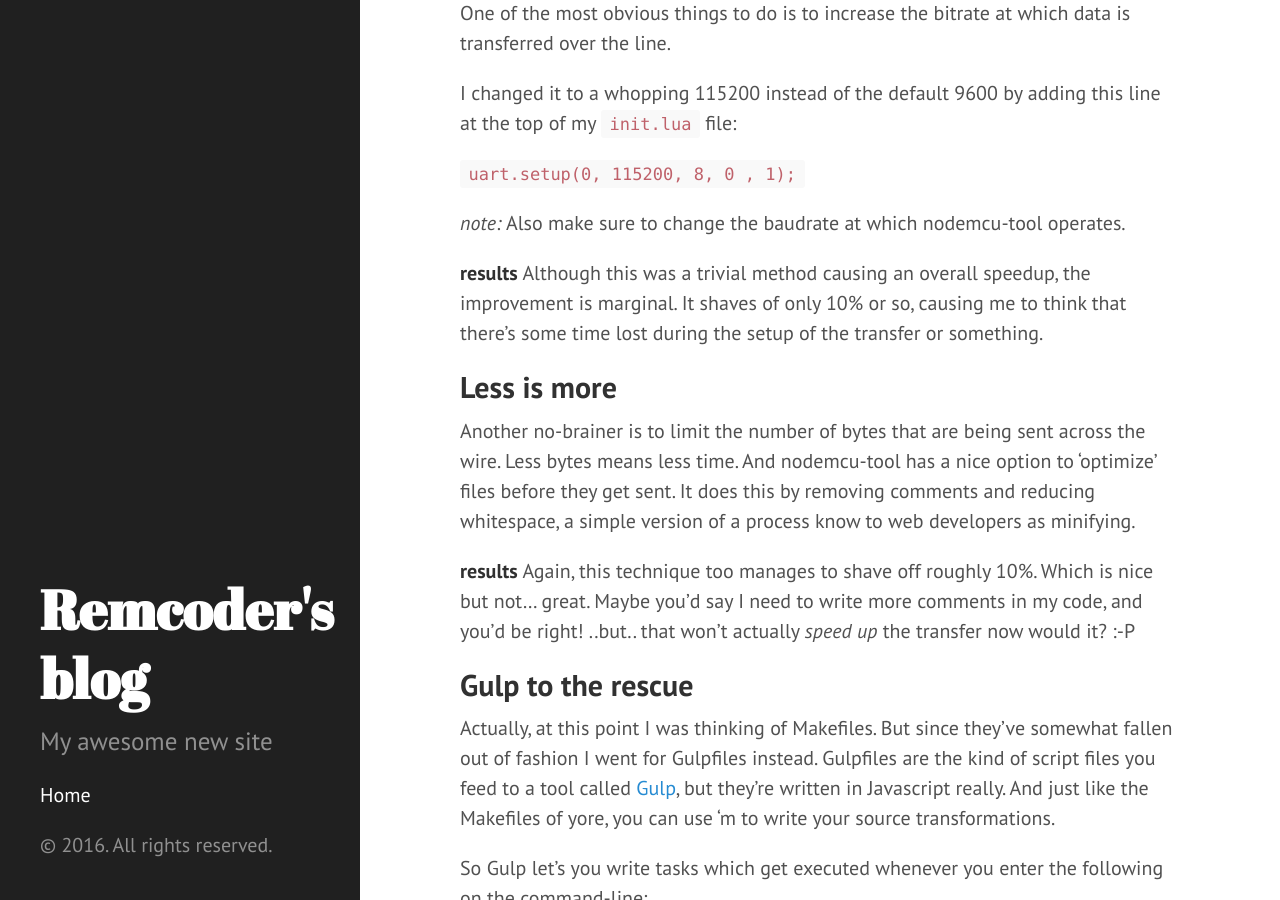
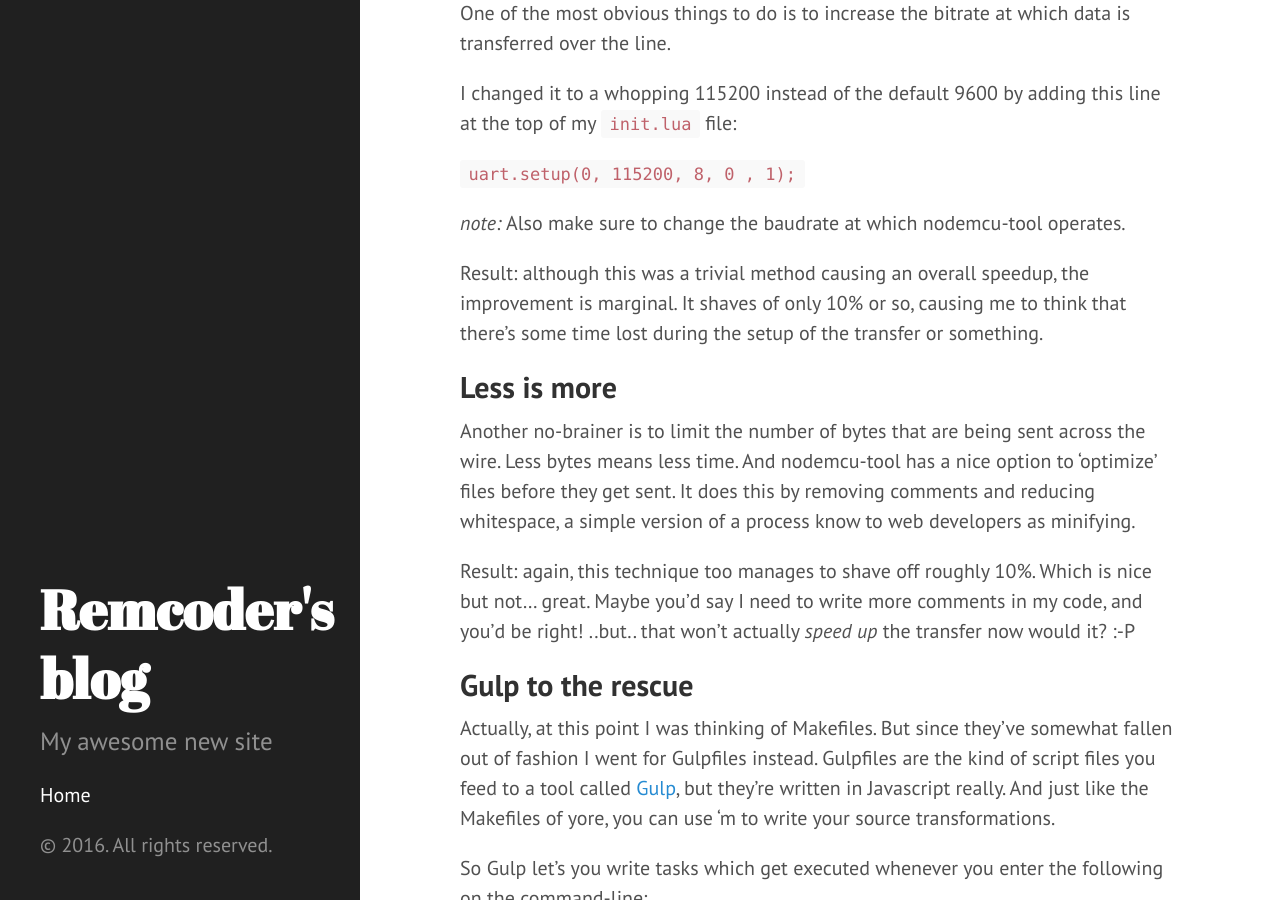
Before and after one commit to remcoder/remcoder.github.io, a Jekyll site: the page built from _posts/2016-05-17-incremental-lua-uploads-for-nodemcu.markdown, in a window 1280 px wide and 900 px high, scrolled down 637 px. Built offline with Jekyll 4.4.1, drawn with Linux system fonts in a browser that asks for light colours.

Commit message:
Post update: Incremental Lua uploads for nodemcu

```diff
--- a/_posts/2016-05-17-incremental-lua-uploads-for-nodemcu.markdown
+++ b/_posts/2016-05-17-incremental-lua-uploads-for-nodemcu.markdown
@@ -21,13 +21,12 @@ I changed it to a whopping 115200 instead of the default 9600 by adding this lin
 
 *note:* Also make sure to change the baudrate at which nodemcu-tool operates.
 
-**results** Although this was a trivial method causing an overall speedup, the improvement is marginal. It shaves of only 10% or so, causing me to think that there's some time lost during the setup of the transfer or something.
+Result: although this was a trivial method causing an overall speedup, the improvement is marginal. It shaves of only 10% or so, causing me to think that there's some time lost during the setup of the transfer or something.
 
 ## Less is more
 Another no-brainer is to limit the number of bytes that are being sent across the wire. Less bytes means less time. And nodemcu-tool has a nice option to 'optimize' files before they get sent. It does this by removing comments and reducing whitespace, a simple version of a process know to web developers as minifying.
 
-**results**
-Again, this technique too manages to shave off roughly 10%. Which is nice but not... great. Maybe you'd say I need to write more comments in my code, and you'd be right! ..but.. that won't actually *speed up* the transfer now would it? :-P
+Result: again, this technique too manages to shave off roughly 10%. Which is nice but not... great. Maybe you'd say I need to write more comments in my code, and you'd be right! ..but.. that won't actually *speed up* the transfer now would it? :-P
 
 ## Gulp to the rescue
 
```
